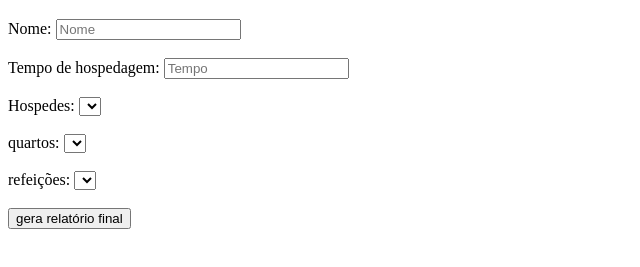
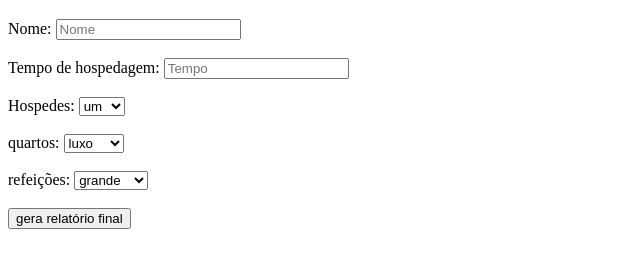
Before and after one commit to vitoralexandreeggers/trabaioemgrupo, a plain HTML site: page index.html in a window 1280 px wide. Shown: the part 61-328 px from the top of the page, without its empty margins (0-640 px from the left). Drawn offline with Linux system fonts and the light colour scheme.

Commit message:
Add files via upload

```diff
--- a/index.html
+++ b/index.html
@@ -7,43 +7,53 @@
 
 </head>
 <body>
-    <script src="script.js"></script>
+
 
     <h1>Monte sua Hospedagem!</h1>
 
         <form>
+
         <label for="nome_cliente">Nome:
             <input type="text" name="nome_cliente" id="nome_cliente" placeholder="Nome">
         </label>
+
         <br>
         <br>
+
         <label for="tempo_hospedagem">Tempo de hospedagem:
             <input type="text" name="tempo_hospedes" id="tempo_hospedes" placeholder="Tempo">
         </label>
+
         <br>
         <br>
+
         <label for="numero_hospedes">Hospedes:
-            <select name="numero_hospedes" id="numero_hospedes"><select>
+            <select name="numero_hospedes" id="numero_hospedes"></select>
         </label>
+
         <br>
         <br>
+
         <label for="quartos">quartos:
-            <select name="quartos" id="quartos"><select>
+            <select name="quartos" id="quartos"></select>
         </label>
+
         <br>
         <br>
+
         <label for="refeicao">refeições:
-            <select name="refeicao" id="refeicao"><select>
+            <select name="refeicao" id="refeicao"></select>
         </label>
+
         <br>
         <br>
+
         <button type="button"  >gera relatório final</button>
         <p id="resultado" ></p>
-    </form>
+
+</form>
 
 
-
-
-
+<script src="script.js"></script>
 </body>
 </html>
--- a/script.js
+++ b/script.js
@@ -28,7 +28,7 @@ function preencherOpcoes(){
       const option = document.createElement("option");
       option.value = item.id;
       option.textContent = item.nome;
-      selectHospedes.apprendChild(option);
+      selectHospedes.appendChild(option);
    }
 
    const selectQuartos = document.getElementById("quartos");
@@ -37,7 +37,7 @@ function preencherOpcoes(){
       const option = document.createElement("option");
       option.value = item.id;
       option.textContent = item.nome;
-      selectQuartos.apprendChild(option);
+      selectQuartos.appendChild(option);
    }
 
    const selectRefeicoes = document.getElementById("refeicao");
@@ -46,7 +46,7 @@ function preencherOpcoes(){
       const option = document.createElement("option");
       option.value = item.id;
       option.textContent = item.nome;
-      selectRefeicoes.apprendChild(option);
+      selectRefeicoes.appendChild(option);
    }
 
 
```
